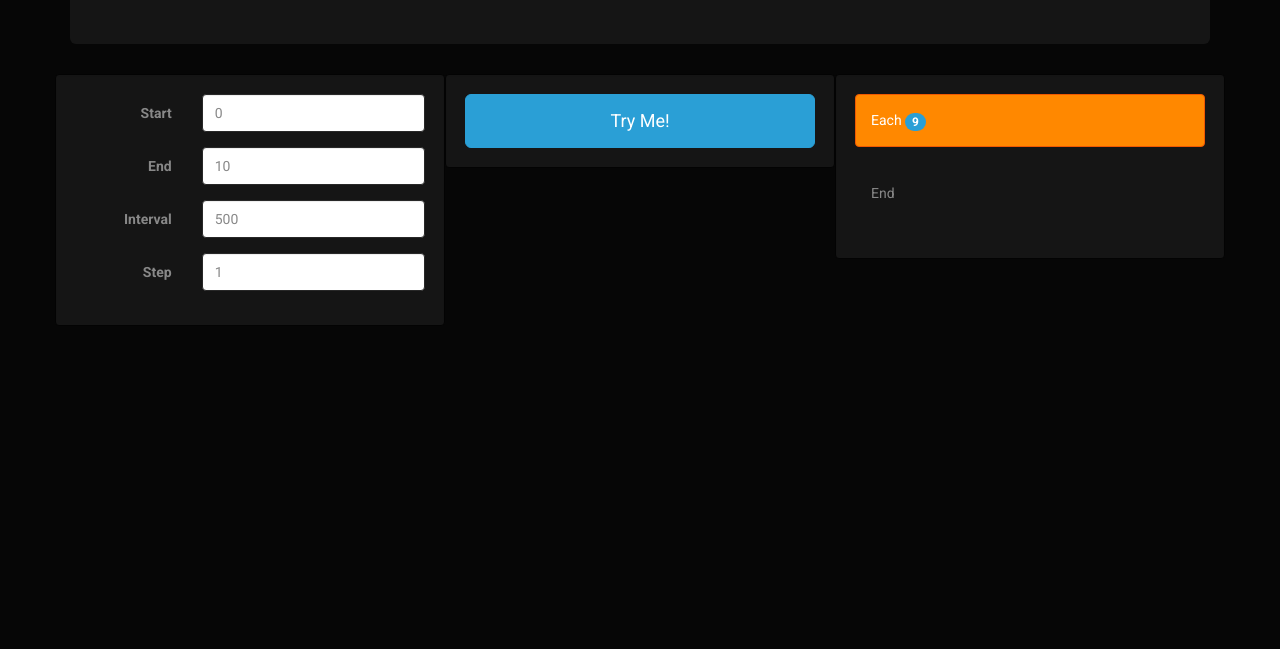
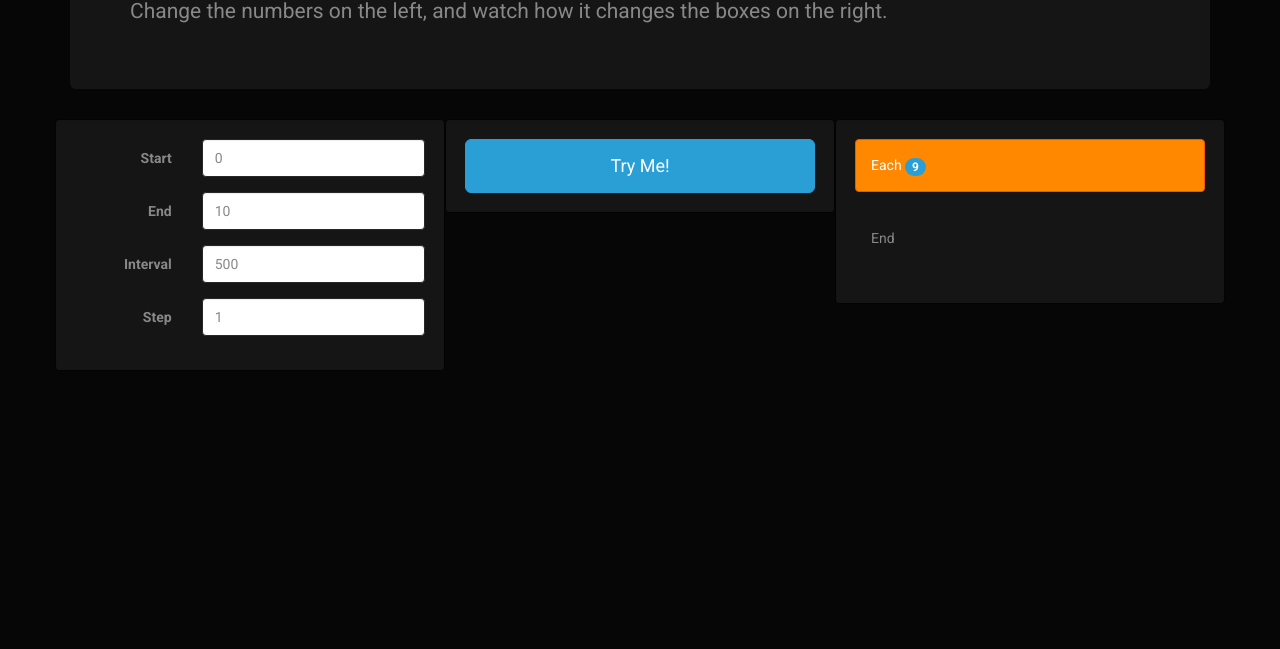
Before and after one commit to ArtskydJ/range-interval, a website: page index.html in a window 1280 px wide. Shown: the part 151-800 px from the top of the page. Drawn offline with Linux system fonts and the light colour scheme.

Commit message:
Add little writeup

```diff
--- a/index.html
+++ b/index.html
@@ -10,6 +10,9 @@
 		<div class="container">
 			<div class="jumbotron">
 				<h1>Range Interval Demo</h1>
+				<p>
+					Change the numbers on the left, and watch how it changes the boxes on the right.
+				</p>
 			</div>
 			<div class="row">
 				<form class=form-horizontal>
```
